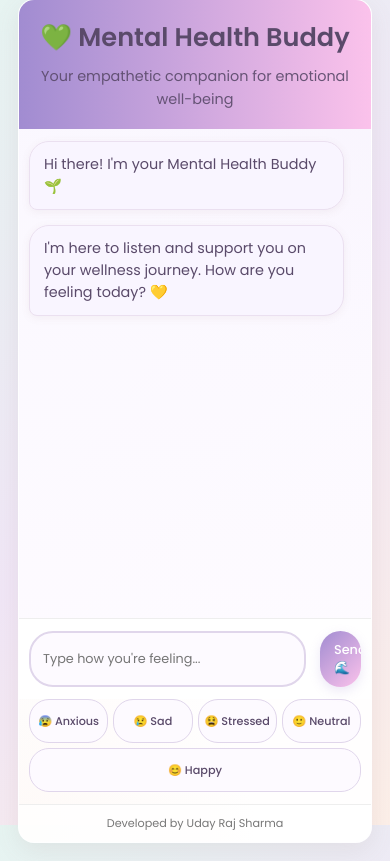
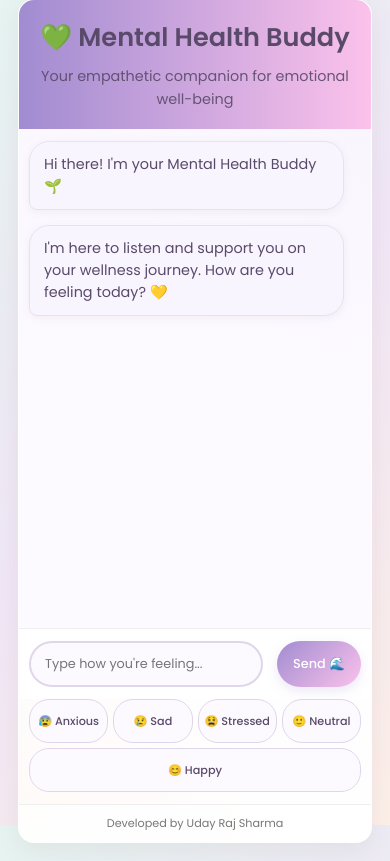
Before and after one commit to udayraj28/Mental-Health-Buddy, a Flask app: page / in a window 390 px wide. Shown: the part 19-880 px from the top of the page. Run offline with Flask 3, Linux system fonts and the light colour scheme.

Commit message:
Optimize for 165mm x 76mm screen size - improve send button visibility

```diff
--- a/static/style.css
+++ b/static/style.css
@@ -418,18 +418,20 @@ footer {
     }
 
     #userInput {
-        padding: 10px 12px;
-        font-size: 0.85rem;
+        padding: 12px 14px;
+        font-size: 0.9rem;
         border-radius: 24px;
         flex: 1;
+        min-width: 0;
     }
 
     #sendButton {
         margin-left: 8px;
-        padding: 10px 16px;
+        padding: 12px 18px;
         border-radius: 24px;
         min-width: auto;
-        font-size: 0.85rem;
+        font-size: 0.9rem;
+        flex-shrink: 0;
     }
 
     .quick-actions {
@@ -446,6 +448,34 @@ footer {
         padding: 10px 5px;
         font-size: 0.75rem;
         border-radius: 20px;
+    }
+}
+
+/* Specific styles for your screen size (165mm x 76mm ~ 6.5" x 3") */
+@media (max-width: 650px) and (max-height: 320px), (max-width: 480px) and (max-height: 850px), (max-width: 540px) and (max-height: 960px) {
+    .input-container {
+        flex-direction: row;
+        gap: 8px;
+        padding: 15px 12px;
+    }
+
+    #userInput {
+        padding: 12px 14px;
+        font-size: 0.9rem;
+        flex: 1;
+        min-width: 0;
+    }
+
+    #sendButton {
+        padding: 12px 18px;
+        font-size: 0.85rem;
+        min-width: auto;
+        flex-shrink: 0;
+    }
+
+    .chat-container {
+        height: 50vh;
+        min-height: 250px;
     }
 }
 
@@ -498,15 +528,17 @@ footer {
     }
 
     #userInput {
-        padding: 10px 12px;
+        padding: 12px 14px;
         font-size: 0.8rem;
         flex: 1;
+        min-width: 0;
     }
 
     #sendButton {
-        padding: 10px 14px;
+        padding: 12px 16px;
         font-size: 0.8rem;
         min-width: auto;
+        flex-shrink: 0;
     }
 
     .typing-dots span {
```
